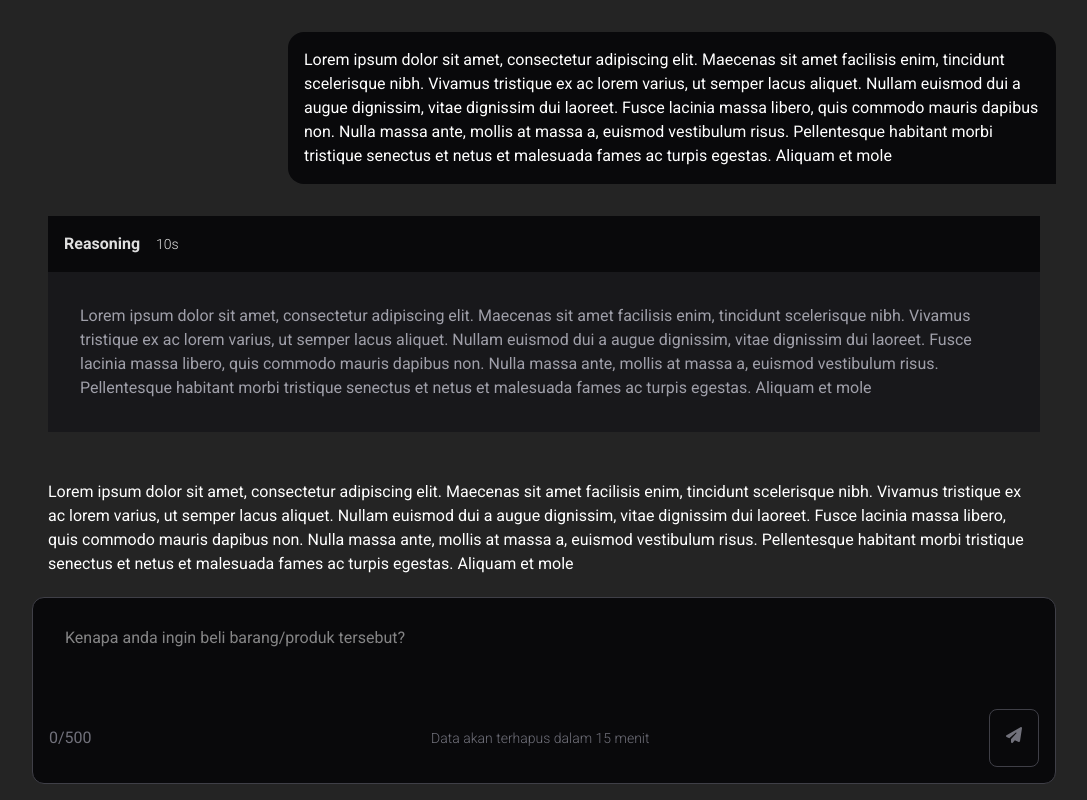
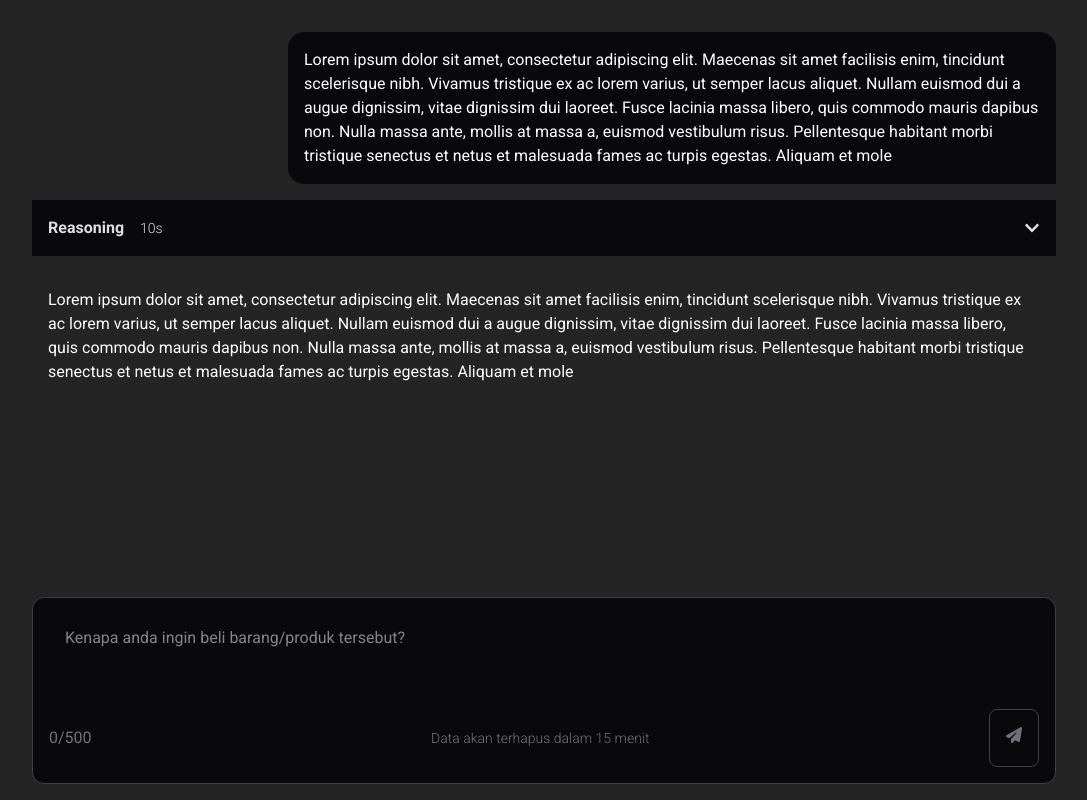
Before and after one commit to lintanganugerah/spending-assistant, a React (Vite) app in the folder frontend/: page /chat/1 in a window 1280 px wide. Shown: the whole page, without its empty margins (96-1183 px from the left). Built offline with nearby package versions, Linux system fonts and the light colour scheme.

Commit message:
Add toggle hidden on reasoning component

```diff
--- a/frontend/src/components/Chat/ReasoningBox.tsx
+++ b/frontend/src/components/Chat/ReasoningBox.tsx
@@ -1,14 +1,39 @@
+import { FaChevronDown } from "react-icons/fa";
 import { ReasoningBoxProps } from "../../types/ChatTypes";
+import { useState } from "react";
 
 export function ReasoningBox({ header, timeElapsed, body }: ReasoningBoxProps) {
+  const [isBodyVisible, setIsBodyVisible] = useState(false);
+
+  const toggleBody = () => {
+    setIsBodyVisible(!isBodyVisible);
+  };
   return (
     <div className="flex justify-start">
-      <div className="w-full p-4">
-        <div className="bg-zinc-950 font-bold p-4 flex gap-4 items-center">
-          <p>{header}</p>
-          <p className="text-sm font-light">{timeElapsed}s</p>
+      <div className="w-full">
+        <div
+          className="bg-zinc-950 font-bold p-4 flex items-center justify-between"
+          id="header"
+        >
+          <div className="flex flex-row items-center gap-4">
+            <p>{header}</p>
+            <p className="text-sm font-light">{timeElapsed}s</p>
+          </div>
+          <FaChevronDown
+            onClick={toggleBody}
+            className={`cursor-pointer transform transition-transform duration-500 ${
+              isBodyVisible ? "rotate-180" : ""
+            }`}
+          />
         </div>
-        <div className="bg-zinc-900 p-8 text-zinc-400">{body}</div>
+        {isBodyVisible && (
+          <div
+            className="bg-zinc-900 p-8 text-zinc-400 transition-all duration-500"
+            id="body"
+          >
+            {body}
+          </div>
+        )}
       </div>
     </div>
   );
```
